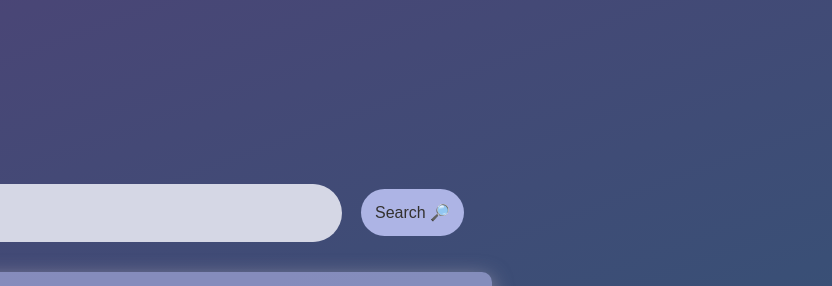
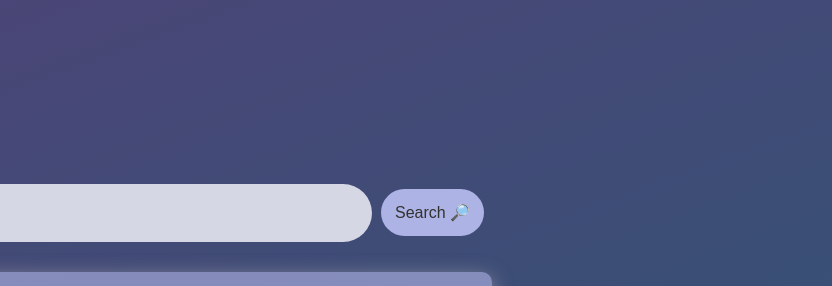
Before and after one commit to LilithVinter/Learning-Coding, a website built with Parcel: page index.html in a window 1280 px wide. Shown: the top 286 px of the page, 448-1280 px from the left. Built offline with nearby package versions, Linux system fonts and the light colour scheme.

Commit message:
Update styles.css

```diff
--- a/src/styles.css
+++ b/src/styles.css
@@ -33,12 +33,12 @@ header {
   color: #605e5c;
   font-size: 16px;
   padding: 20px;
-  width: 75%;
+  width: 80%;
   border-radius: 50px;
 }
 
 .search-button {
-  margin-left: 15px;
+  margin-left: 5px;
   font-size: 16px;
   background-color: #adb4e5;
   color: #33312f;
```
